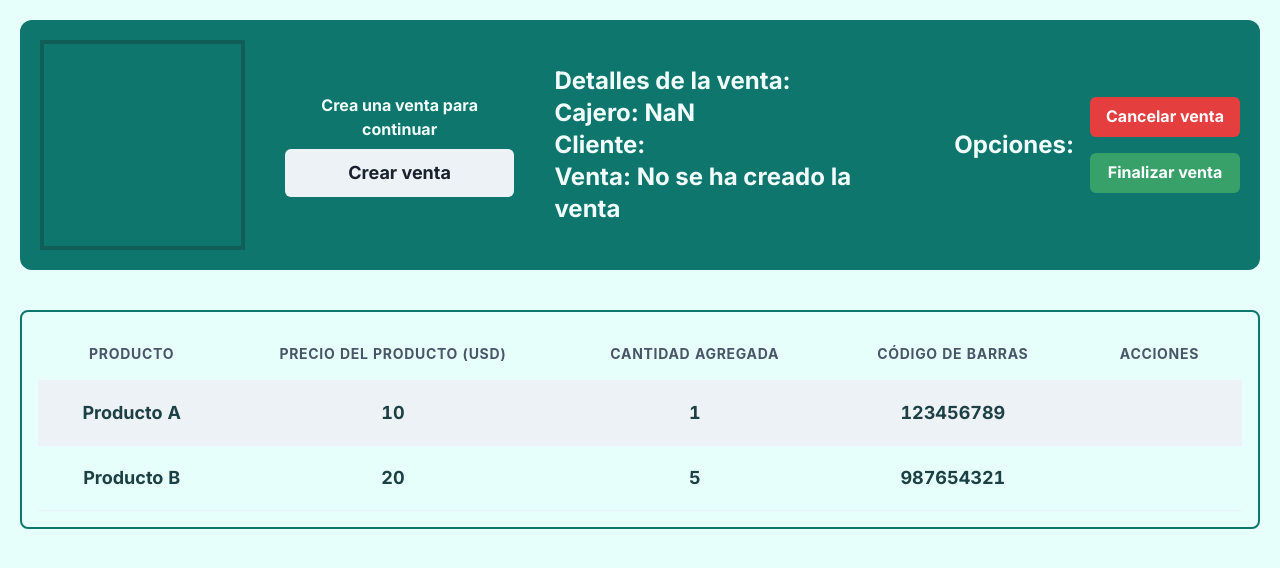
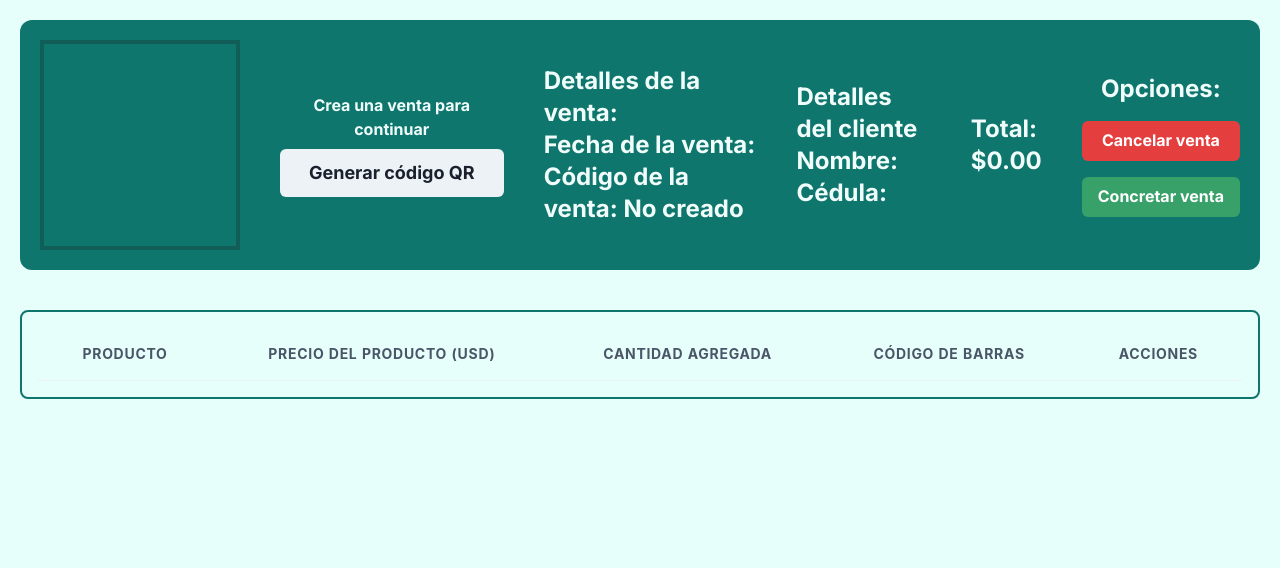
Before and after one commit to TairuOrg/client, a Next.js app: page /cashier/sales in a window 1280 px wide. Shown: the top 568 px of the page. Built offline with nearby package versions, Linux system fonts and the light colour scheme.

Commit message:
feat: Add SaleItems type and update sales actions

```diff
--- a/src/actions/cashier/sales.ts
+++ b/src/actions/cashier/sales.ts
@@ -1,7 +1,7 @@
 "use server";
 
 import { BASE_URL } from "@/constants";
-import { Customer, ServerResponse } from "@/types";
+import { SaleItems, ServerResponse } from "@/types";
 import { cookies } from "next/headers";
 
 
@@ -26,3 +26,24 @@ export async function beginSale(payload: {cashier_id: number, customer_personal_
       throw new Error(`error: ${error}`);
     }
   }
+
+export async function getProductsFromSale(payload: {sale_id: string}) {
+  try {
+    const session = cookies().get("SESSION_TOKEN")?.value;
+    const response = await fetch(`${BASE_URL}/cashier/get-sale-items`, {
+        method: 'POST',
+
+      headers: {
+        "Content-Type": "application/json",
+        Cookie: `SESSION_TOKEN=${session}`,
+      },
+      body: JSON.stringify(payload)
+    });
+
+    const result: ServerResponse<SaleItems[]> = await response.json();
+    console.log(result)
+    return result;
+  } catch (error) {
+    throw new Error(`error: ${error}`);
+  }
+}
--- a/src/app/admin/cashier/page.tsx
+++ b/src/app/admin/cashier/page.tsx
@@ -98,7 +98,6 @@ export default function CashierPage() {
     confirmPassword: string;
     state: string;
   }) => {
-    console.log("sdadsadsadasdsadaddsddiosmio", cashier);
     const cashier_to_insert = {
       name: cashier.name,
       personal_id: `${cashier.id_type}${cashier.personal_id}`,
--- a/src/app/cashier/sales/page.tsx
+++ b/src/app/cashier/sales/page.tsx
@@ -1,10 +1,28 @@
 "use client";
 
 import { beginSale } from "@/actions/cashier/sales";
-import { Button, Table, Tbody, Td, Th, Thead, Tr } from "@chakra-ui/react";
+import {
+  Button,
+  Table,
+  Tbody,
+  Td,
+  Th,
+  Thead,
+  Tr,
+  Modal,
+  ModalOverlay,
+  ModalBody,
+  ModalFooter,
+  ModalContent,
+  ModalHeader,
+  useDisclosure,
+} from "@chakra-ui/react";
 import { useSearchParams } from "next/navigation";
 import { useEffect, useState } from "react";
+import { getProductsFromSale } from "@/actions/cashier/sales";
 import QRCode from "react-qr-code";
+import { SaleItems } from "@/types";
+
 export default function Page() {
   const [params, setParams] = useState({
     cashier_id: 0,
@@ -12,8 +30,15 @@ export default function Page() {
   });
   const [salesID, setSalesID] = useState<number | null>(null);
   const [createSalePressed, setCreateSalePressed] = useState(false);
+  const [products, setProducts] = useState<SaleItems[]>([] as any[]);
+  const [reloadDataFromServer, setReloadDataFromServer] = useState(false);
+  const path = useSearchParams();
+  const {
+    isOpen: isOpenItemModal,
+    onOpen: onOpenItemModal,
+    onClose: onCloseItemModal,
+  } = useDisclosure();
 
-  const path = useSearchParams();
   useEffect(() => {
     setParams({
       cashier_id: parseInt(path.get("cashier_id") as string),
@@ -21,77 +46,81 @@ export default function Page() {
     });
   }, []);
 
+  useEffect(() => {
+    (async () => {
+      if (salesID) {
+        const {
+          body: { payload },
+        } = await getProductsFromSale({
+          sale_id: salesID.toString(),
+        });
+        const payload_to_insert = payload.map((i) => ({
+          ...i,
+          items: {
+            ...i.items,
+            btnAction: <Button onClick={(e) => onOpenItemModal()}>Detalles</Button>,
+          },
+        }));
+
+        setProducts(payload_to_insert);
+      }
+    })();
+  }, [salesID, reloadDataFromServer]);
+
   const handleCreateSale = () => {
     beginSale(params).then((res) => {
       setCreateSalePressed(true);
       const {
         body: { payload },
       } = res;
-      console.log(payload);
       setSalesID(payload);
     });
   };
-
-
-  interface ProductData {
-    name: string;
-    price: number;
-    quantity: string;
-    barcode: string;
-
-  }
-
   const cols = [
     {
       id: "name",
       header: "Producto",
-      accessorKey: "name",
     },
     {
       id: "price",
       header: "Precio del producto (USD) ",
-      accessorKey: "price",
-
     },
     {
       id: "quantity",
       header: "Cantidad Agregada",
-      accessorKey: "quantity",
-
     },
     {
       id: "barcode",
       header: "Código de barras",
-      accessorKey: "barcode",
-
     },
     {
       id: "actions",
       header: "Acciones",
-      accessorKey: "onClickAction",
-
-    },
-  ];
-
-  const data = [
-    {
-      name: "Producto A",
-      price: 10,
-      quantity: "1",
-      barcode: "123456789",
-
-    },
-    {
-      name: "Producto B",
-      price: 20,
-      quantity: "5",
-      barcode: "987654321",
-
     },
   ];
 
   return (
+    <>
+    <Modal isOpen={isOpenItemModal} onClose={onCloseItemModal}>
+        <ModalOverlay />
+        <ModalContent>
+          <ModalHeader>Detalles del producto</ModalHeader>
+          <ModalBody>
+            <p>Nombre: </p>
+            <p>Precio: </p>
+            <p>Cantidad: </p>
+            <p>Código de barras: </p>
+          </ModalBody>
+          <ModalFooter>
+            <Button colorScheme="blue" mr={3} onClick={onCloseItemModal}>
+              Cerrar
+            </Button>
+          </ModalFooter>
+        </ModalContent>
+
+      </Modal>
     <main className="relative w-screen h-screen p-5">
+
       <section className="flex w-full p-5 items-center justify-around text-center text-teal-50 gap-10 bg-teal-700 rounded-xl">
         <section className="flex gap-10 items-center">
           <span
@@ -112,51 +141,82 @@ export default function Page() {
               size={"lg"}
             >
               {" "}
-              Crear venta
+              Generar código QR
             </Button>
           </div>
         </section>
 
         <div className="text-start text-2xl">
           <h2>Detalles de la venta:</h2>
-          <p>Cajero: {params.cashier_id}</p>
-          <p>Cliente: {params.customer_personal_id}</p>
-          <p>Venta: {salesID ? salesID : "No se ha creado la venta"}</p>
+          <p>Fecha de la venta:</p>
+          <p>Código de la venta: {salesID ? salesID : "No creado"}</p>
+        </div>
+        <div className="text-start text-2xl">
+          <h2>Detalles del cliente</h2>
+          <p>Nombre:</p>
+          <p>Cédula: {params.customer_personal_id}</p>
+
+        </div>
+        <div  className="text-start text-2xl">
+          <h2>Total:</h2>
+          <p>$0.00</p>
         </div>
 
-        <div className="flex gap-4 text-2xl items-center ">
-          <h2>Opciones:</h2>
-          <span className="flex flex-col gap-4">
-            <Button colorScheme="red">Cancelar venta</Button>
-            <Button colorScheme="green">Finalizar venta</Button>
-          </span>
+        <div className="flex flex-col gap-4 text-2xl">
+        <h2>Opciones:</h2>
+          <Button
+            colorScheme="red"
+            onClick={(e) => {
+              setReloadDataFromServer(!reloadDataFromServer);
+            }}
+          >
+            Cancelar venta
+          </Button>
+          <Button colorScheme="green">Concretar venta</Button>
         </div>
+
       </section>
 
-      <section className="w-full h-fit rounded-lg border-teal-700 border-[2px] p-4 mt-10 text-center" >
-      <Table variant="striped" size="lg" borderColor="teal.700">
+      <section className="w-full h-fit rounded-lg border-teal-700 border-[2px] p-4 mt-10 text-center">
+        <Table variant="striped" size="lg" borderColor="teal.700">
           <Thead>
             <Tr>
               {cols.map((col) => (
-                <Th textAlign="center" key={col.id}>{col.header}</Th>
+                <Th textAlign="center" key={col.id}>
+                  {col.header}
+                </Th>
               ))}
             </Tr>
           </Thead>
           <Tbody>
-            {data.map((row, rowIndex) => (
-              <Tr key={rowIndex} textAlign="center" p={4} fontSize="lg">
-                {cols.map((col) => (
-                  <Td key={col.id}>
-                    <div className="text-center">
-                      {row[col.accessorKey as keyof ProductData]}
-                    </div>
+            {products.map(
+              (
+                { items: { name, price, barcode_id, quantity, btnAction } },
+                index
+              ) => (
+                <Tr key={index}>
+                  <Td>
+                    <div className="text-center">{name}</div>
                   </Td>
-                ))}
-              </Tr>
-            ))}
+                  <Td>
+                    <div className="text-center">{price}</div>
+                  </Td>
+                  <Td>
+                    <div className="text-center">{quantity}</div>
+                  </Td>
+                  <Td>
+                    <div className="text-center">{barcode_id}</div>
+                  </Td>
+                  <Td>
+                    <div className="text-center">{btnAction}</div>
+                  </Td>
+                </Tr>
+              )
+            )}
           </Tbody>
         </Table>
       </section>
     </main>
+    </>
   );
 }
--- a/src/types.ts
+++ b/src/types.ts
@@ -158,6 +158,10 @@ export type Item = {
   btnAction?: JSX.Element;
 };
 
+export type SaleItems =  {
+  item_id: number;
+  items: Item
+}
 export type Cashier = {
   is_online: boolean;
   rendered_is_online?: JSX.Element;
```
